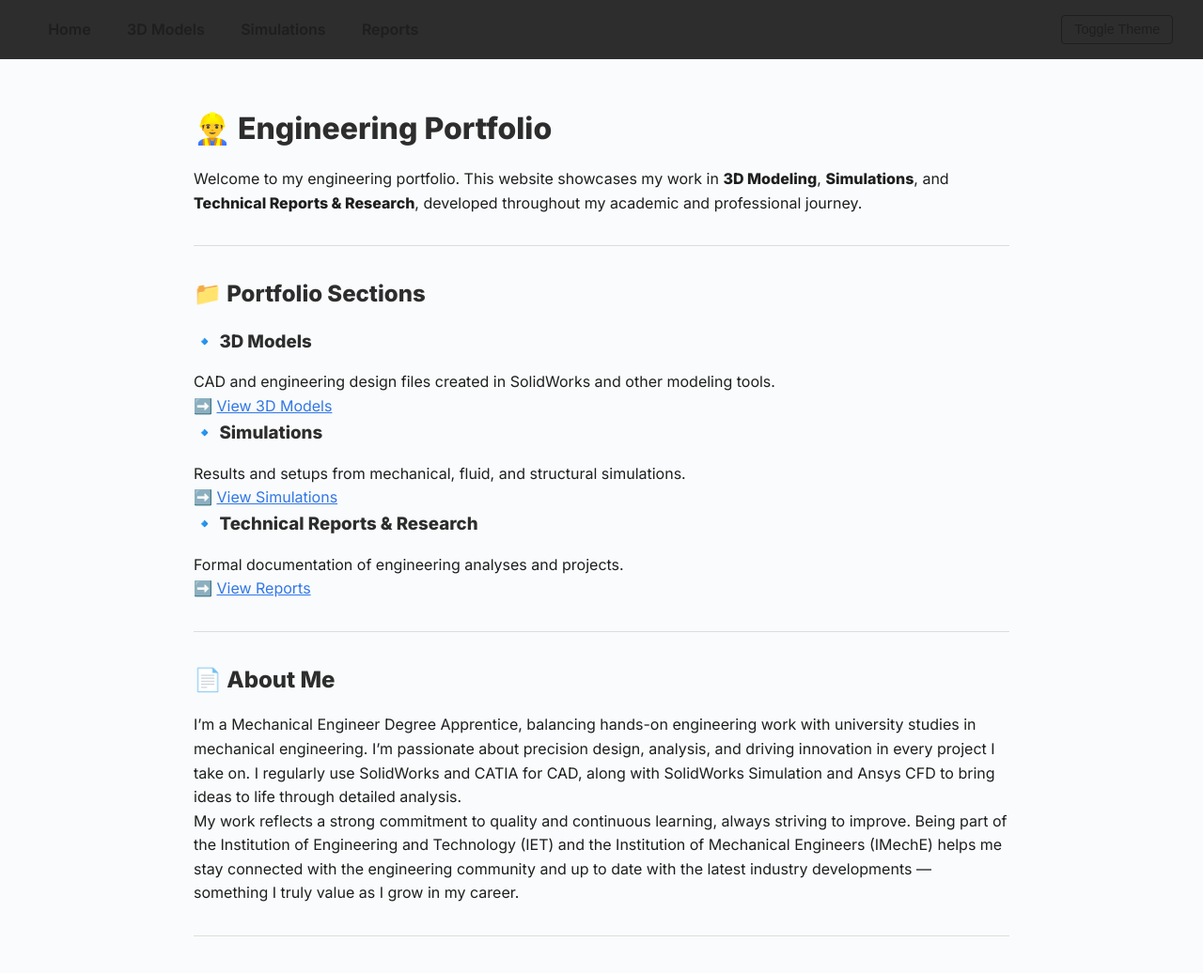
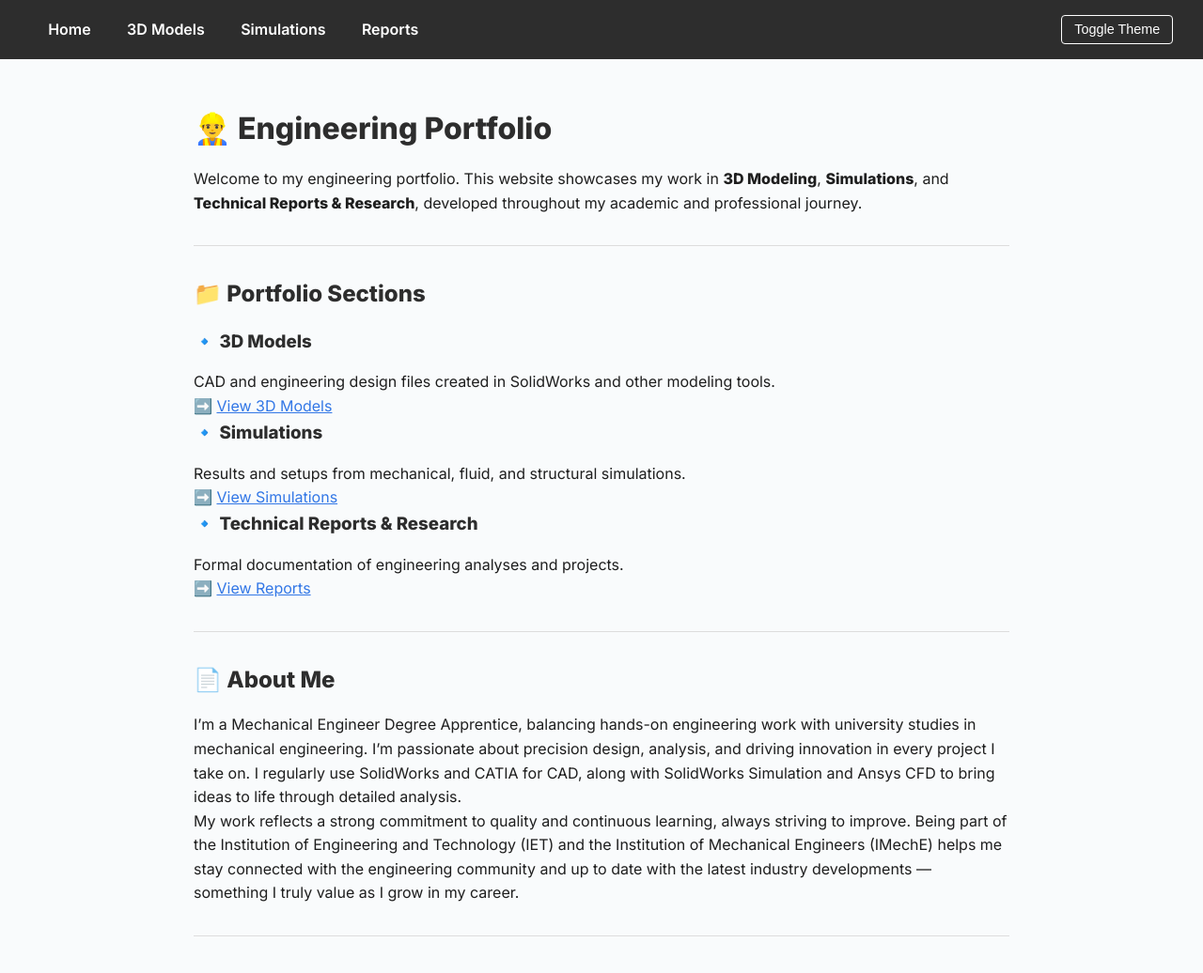
Before and after one commit to tob-mas/engineeringportfolio, a Jekyll site: the page built from index.md, in a window 1280 px wide and 1077 px high. Shown: the top 1036 px of the window at 94% size. Built offline with Jekyll 4.4.1, drawn with Linux system fonts in a browser that asks for light colours.

Commit message:
Update default.html

```diff
--- a/_layouts/default.html
+++ b/_layouts/default.html
@@ -18,7 +18,7 @@
         :root {
           --bg: #1a1a1a;
           --text: #eaeaea;
-          --primary: #121212;
+          --primary: #ffffff;
           --accent: #4f9aff;
           --hover: #72b2ff;
         }
@@ -27,7 +27,7 @@
       [data-theme="dark"] {
         --bg: #1a1a1a;
         --text: #eaeaea;
-        --primary: #121212;
+        --primary: #ffffff;
         --accent: #4f9aff;
         --hover: #72b2ff;
       }
@@ -58,7 +58,7 @@
       }
 
       nav a {
-        color: var(--text);
+        color: white;
         text-decoration: none;
         margin: 0 1.2rem;
         font-weight: 600;
@@ -74,19 +74,17 @@
       .theme-toggle {
         margin-left: auto;
         background: none;
-        border: 1px solid var(--text);
-        color: var(--text);
+        border: 1px solid white;
+        color: white;
         padding: 0.4rem 0.8rem;
         cursor: pointer;
         border-radius: 4px;
         font-size: 0.9rem;
-        transition: background 0.3s ease, color 0.3s ease, border 0.3s ease;
+        transition: background 0.3s ease;
       }
 
       .theme-toggle:hover {
-        background: var(--accent);
-        color: #fff;
-        border-color: var(--accent);
+        background: rgba(255, 255, 255, 0.1);
       }
 
       main {
@@ -169,21 +169,11 @@
     </main>
 
     <script>
-      // Apply theme on page load from localStorage
-      (function () {
-        const savedTheme = localStorage.getItem('theme');
-        if (savedTheme) {
-          document.documentElement.setAttribute('data-theme', savedTheme);
-        }
-      })();
-
-      // Theme toggle with persistence
+      // Theme toggle
       function toggleTheme() {
         const html = document.documentElement;
-        const current = html.getAttribute('data-theme') || 'light';
-        const newTheme = current === 'dark' ? 'light' : 'dark';
-        html.setAttribute('data-theme', newTheme);
-        localStorage.setItem('theme', newTheme);
+        const current = html.getAttribute('data-theme');
+        html.setAttribute('data-theme', current === 'dark' ? 'light' : 'dark');
       }
 
       // Fade-in animation on scroll
```
Also changed, not shown: other parts of _layouts/default.html (+2 -0 lines).
